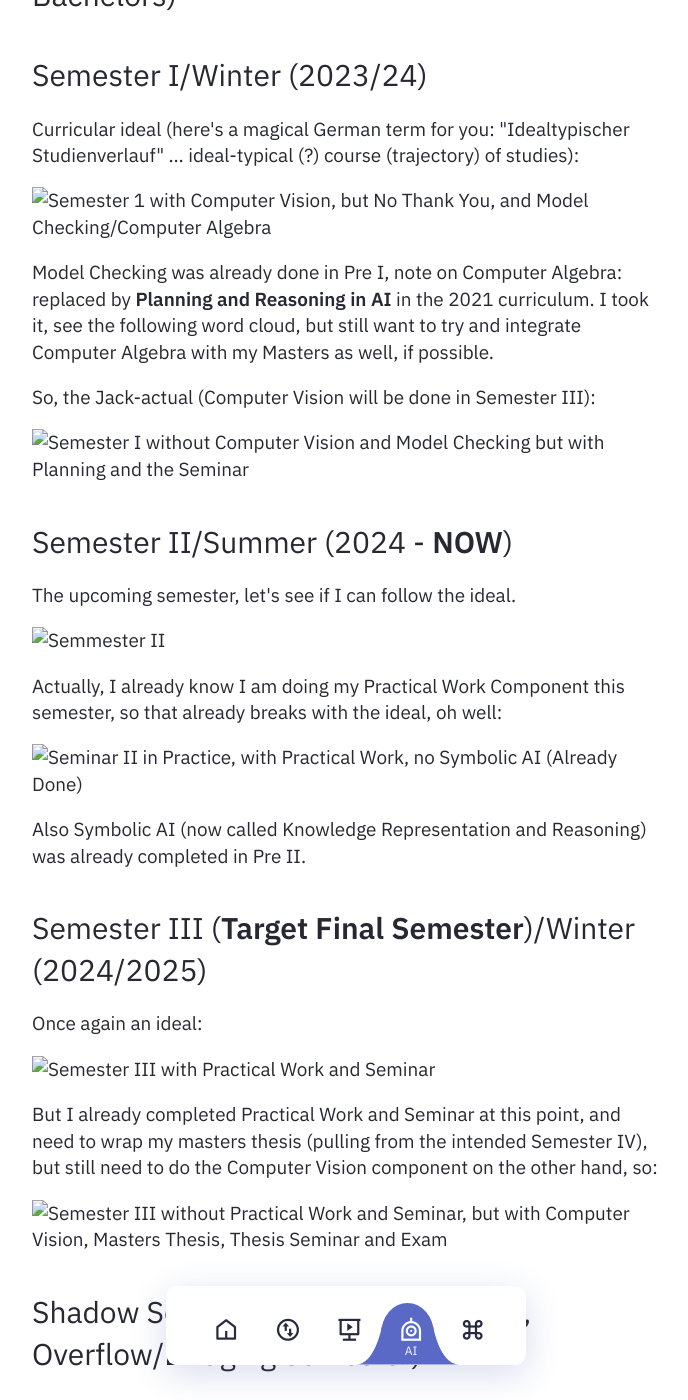
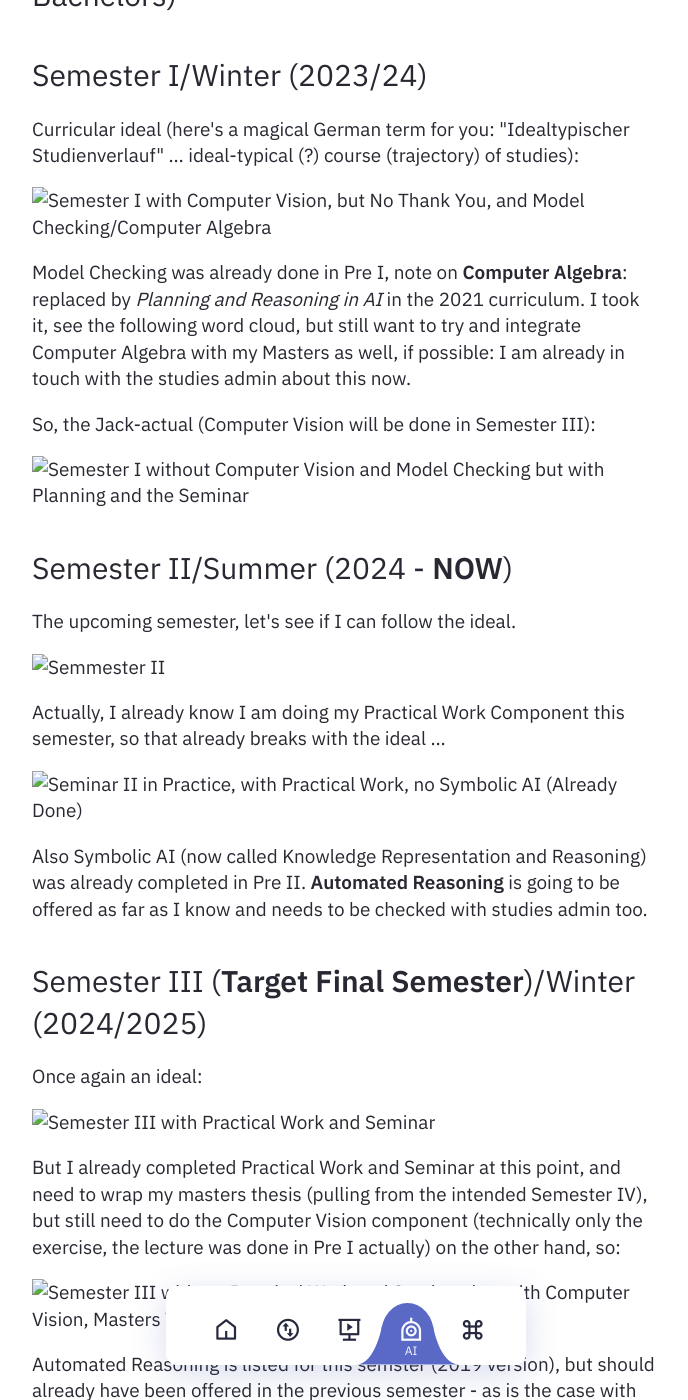
Before and after one commit to heseltime/heseltime.github.io, a Jekyll site: the page built from pages/rDai.md, in a window 1280 px wide and 1400 px high, scrolled down 2975 px. Shown: the whole window, without its empty margins (294-982 px from the left). Built offline with Jekyll 4.4.1, drawn with Linux system fonts in a browser that asks for light colours; some of the changed text lies outside the part shown.

Commit message:
Fix Semester 3 and add electives and area of specialization

```diff
--- a/pages/rDai.md
+++ b/pages/rDai.md
@@ -50,9 +50,9 @@
 
 Curricular ideal (here's a magical German term for you: "Idealtypischer Studienverlauf" ... ideal-typical (?) course (trajectory) of studies):
 
-![Semester 1 with Computer Vision, but No Thank You, and Model Checking/Computer Algebra](image-16.png)
+![Semester I with Computer Vision, but No Thank You, and Model Checking/Computer Algebra](image-16.png)
 
-Model Checking was already done in Pre I, note on Computer Algebra: replaced by **Planning and Reasoning in AI** in the 2021 curriculum. I took it, see the following word cloud, but still want to try and integrate Computer Algebra with my Masters as well, if possible.
+Model Checking was already done in Pre I, note on **Computer Algebra**: replaced by _Planning and Reasoning in AI_ in the 2021 curriculum. I took it, see the following word cloud, but still want to try and integrate Computer Algebra with my Masters as well, if possible: I am already in touch with the studies admin about this now.
 
 So, the Jack-actual (Computer Vision will be done in Semester III):
 
@@ -64,11 +64,11 @@
 
 ![Semmester II](image-17.png)
 
-Actually, I already know I am doing my Practical Work Component this semester, so that already breaks with the ideal, oh well:
+Actually, I already know I am doing my Practical Work Component this semester, so that already breaks with the ideal ...
 
 ![Seminar II in Practice, with Practical Work, no Symbolic AI (Already Done)](image-12.png)
 
-Also Symbolic AI (now called Knowledge Representation and Reasoning) was already completed in Pre II.
+Also Symbolic AI (now called Knowledge Representation and Reasoning) was already completed in Pre II. **Automated Reasoning** is going to be offered as far as I know and needs to be checked with studies admin too.
 
 ### Semester III (**Target Final Semester**)/Winter (2024/2025)
 
@@ -76,9 +76,11 @@
 
 ![Semester III with Practical Work and Seminar](image-9.png)
 
-But I already completed Practical Work and Seminar at this point, and need to wrap my masters thesis (pulling from the intended Semester IV), but still need to do the Computer Vision component on the other hand, so:
+But I already completed Practical Work and Seminar at this point, and need to wrap my masters thesis (pulling from the intended Semester IV), but still need to do the Computer Vision component (technically only the exercise, the lecture was done in Pre I actually) on the other hand, so:
 
-![Semester III without Practical Work and Seminar, but with Computer Vision, Masters Thesis, Thesis Seminar and Exam](image-10.png)
+![Semester III without Practical Work and Seminar, but with Computer Vision, Masters Thesis, Thesis Seminar and Exam](image-19.png)
+
+Automated Reasoning is listed for this semster (2019 version), but should already have been offered in the previous semester - as is the case with Computer Algebra? Let's pin that for now.
 
 ### Shadow Semester IV (Summer 2025, Overflow/Bridging Semester)
 
@@ -88,10 +90,36 @@
 
 #### Free Elective List
 
-These just kind of happened:
+12 credits to fill according to both curriculum versions below, CAN be taken from the AI Masters prerequisite Bachelor's level coursework too. (See Pre I and II above.)
 
-* TODO 1
-* 2 ...
+* ML supervised (4.5 credits)
+* ML unsupervised (4.5 credits)
+* Programming in Python II (3 credits)
+
+#### Area of Specialization (Computer and Data Science)
+
+9 credits to fill:
+
+* ~~ML supervised (4.5 credits)~~
+* ~~ML unsupervised (4.5 credits)~~ (looks like cannot be granted because AI Masters prerequisite Bachelor's level coursework is not elgible in this category: tough bureaucracy!)
+
+* Statistics for AI (6 credits, not in the prerequisites)
+* Basic Methods of Data Analysis (3 credits)
+
+Oh, that's already 9! There are some other courses of interest available actually (looking at you, Semester III and Shadow Semester IV), see the [JKU AI Master's handbook](https://studienhandbuch.jku.at/curr/989) for a current list.
+
+#### Extra-Credit
+
+Also just kind of happened:
+
+* AI in Medicine (2 credits, JKU) - see if needed on transcript (it's there currently)
+* IDSA x Ars Electronica FOUNDING LAB Summer School (4 ECTS from IDSA/ITU) - not on transcript, that is fine
+
+Also
+
+* Math for AI II (6 credits, just the lecture, on my Master's transcript though the exercise for 3 credits is listed in the Bachelor's transcript, technically - see Pre II)
+
+probably not needed, along with a couple more exercises and lectures from the AI Bachelor's which will probably not be credited towards my Master's, which is only okay in a county where the higher ed price tag goes to zero.
 
 #### Appendix: Curriculum 2019 vs 2021, Spot the Difference!
 
```
Also changed, not shown: pages/image-19.png (added).
